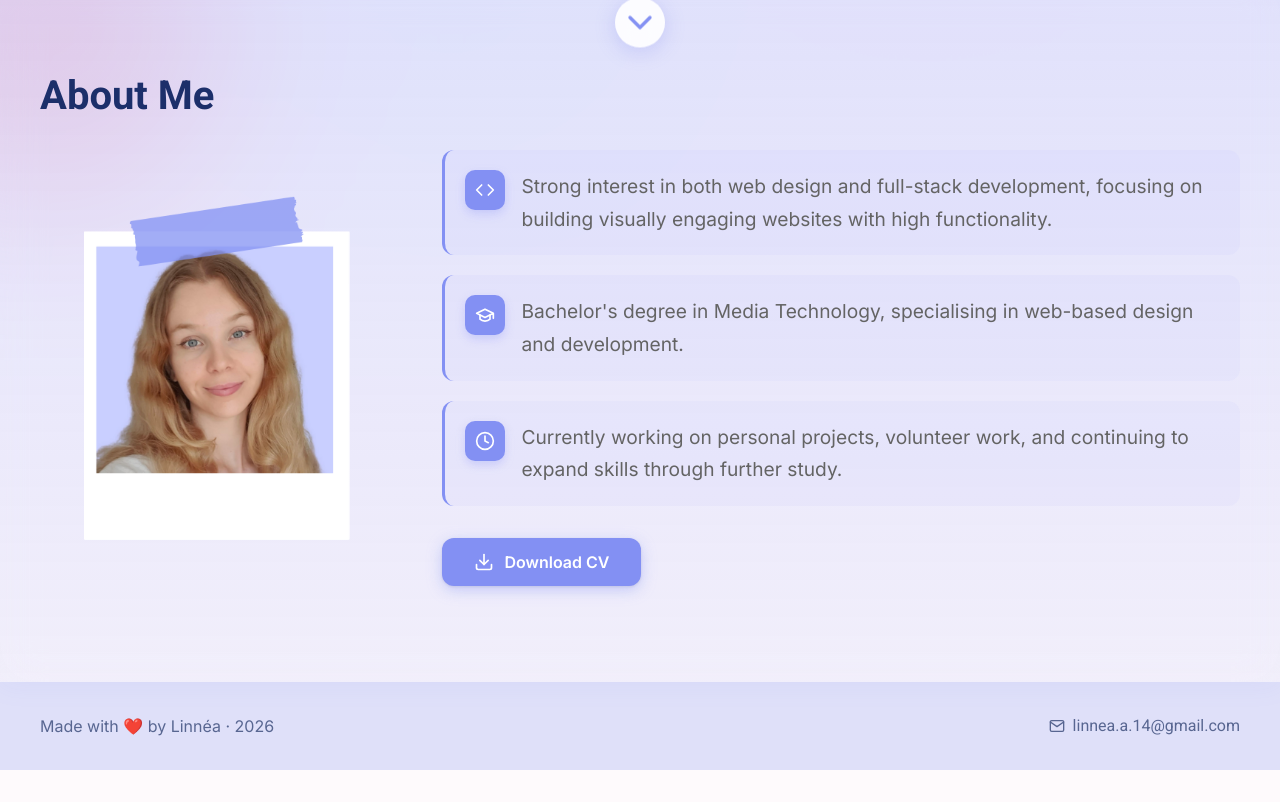
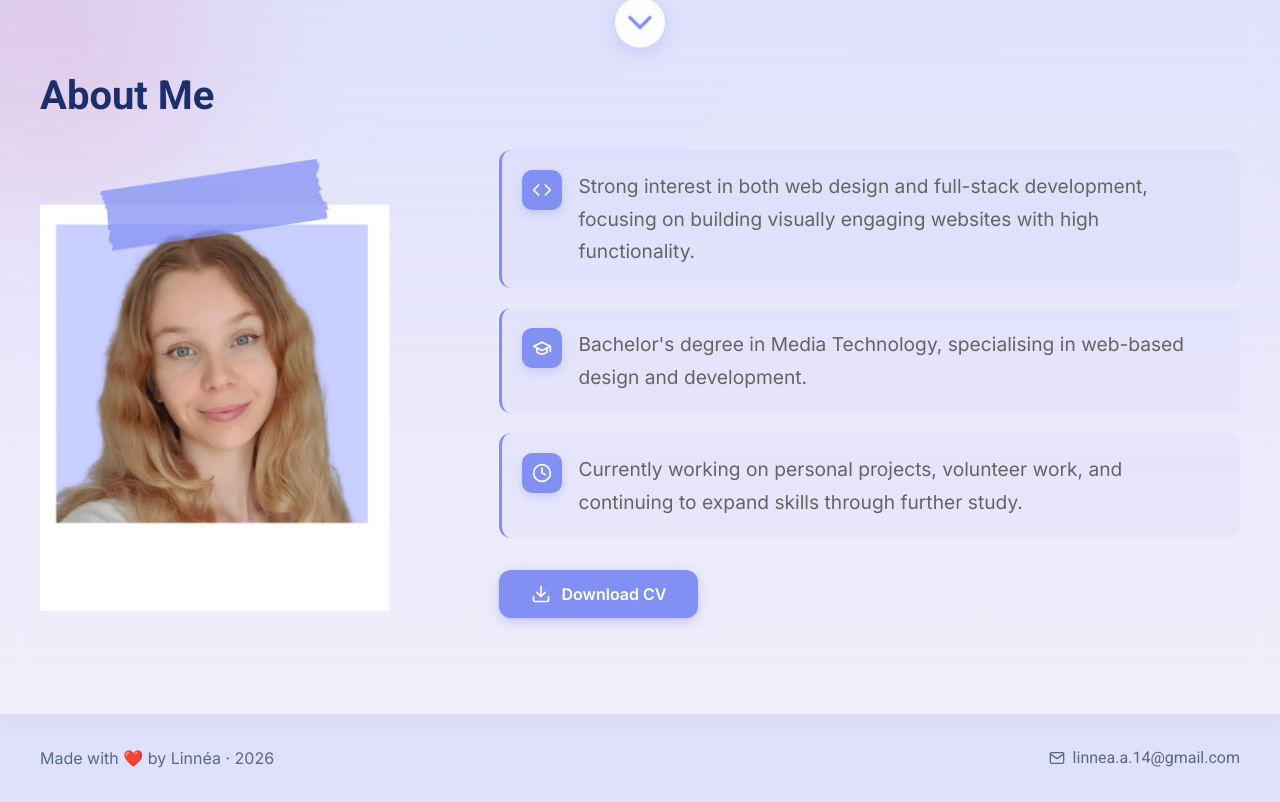
Before and after one commit to Linnea1/ReactPortfolio, a React (Vite) app: page / in a window 1280 px wide. Shown: the part 718-1520 px from the top of the page. Before the commit the page ends 1488 px from the top, so only its background shows below. Built offline with nearby package versions, Linux system fonts and the light colour scheme.

Commit message:
Fix mobile responsiveness

```diff
--- a/src/components/common/Hero.css
+++ b/src/components/common/Hero.css
@@ -39,9 +39,18 @@
 }
 
 /* Adjust height for laptop screens */
-@media (max-width: 1440px) and (max-height: 900px) {
+@media (min-width: 481px) and (max-width: 1440px) and (max-height: 900px) {
   .hero {
     height: 62vh;
+  }
+}
+
+@media (min-width: 481px) and (max-height: 900px) {
+  .hero-video-element {
+    width: 70%;
+  }
+  .hero {
+    height: 70vh;
   }
 }
 
@@ -63,6 +72,7 @@
 
   .hero-typewriter {
     flex-direction: column;
+    align-items: center;
   }
 
   .hero-video-phone {
@@ -86,14 +96,8 @@
   .hero-video video {
     display: none;
   }
-}
-@media (max-height: 900px) {
-  .hero-video-element {
-    width: 70%;
-  }
-  .hero {
-    display: grid;
-    grid-template-columns: 50% auto;
-    height: 70vh;
+
+  .hero p {
+    text-align: center;
   }
 }
--- a/src/pages/Home.css
+++ b/src/pages/Home.css
@@ -48,16 +48,16 @@ body.on-home-page::after {
 
 .about-me-grid {
   display: grid;
-  grid-template-columns: 4fr 9fr;
+  grid-template-columns: 5fr 9fr;
   gap: 3rem;
   align-items: center;
 }
 
 .about-me-image img {
-  width: 75%;
+  width: 85%;
   height: auto;
   display: block;
-  margin: 0 auto;
+  margin: auto 0;
 }
 
 .intro-highlight {
@@ -155,6 +155,11 @@ body.on-home-page::after {
     margin: 0 auto;
   }
 
+  .about-me-image img {
+    width: 75%;
+    margin: 0 auto;
+  }
+
   /* Hide blue glow on mobile */
   .home-page::before {
     display: none;
```
